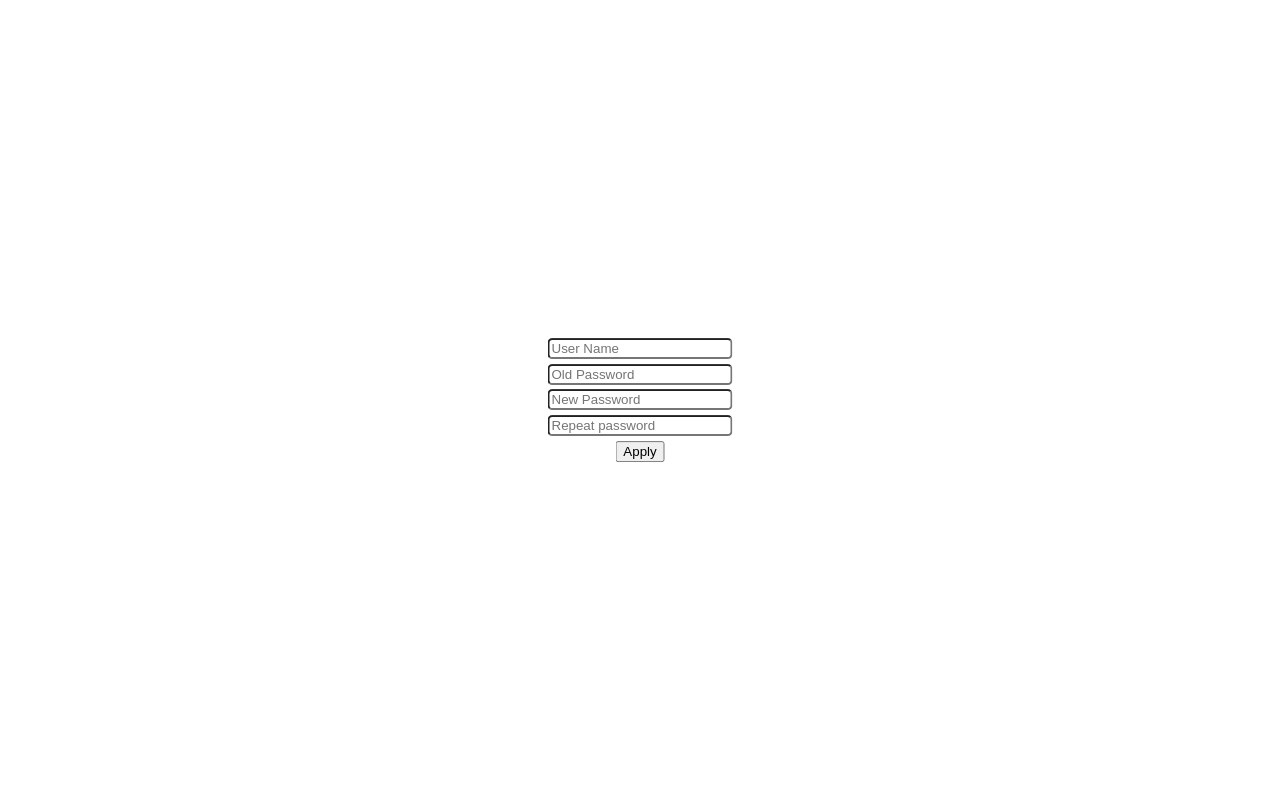
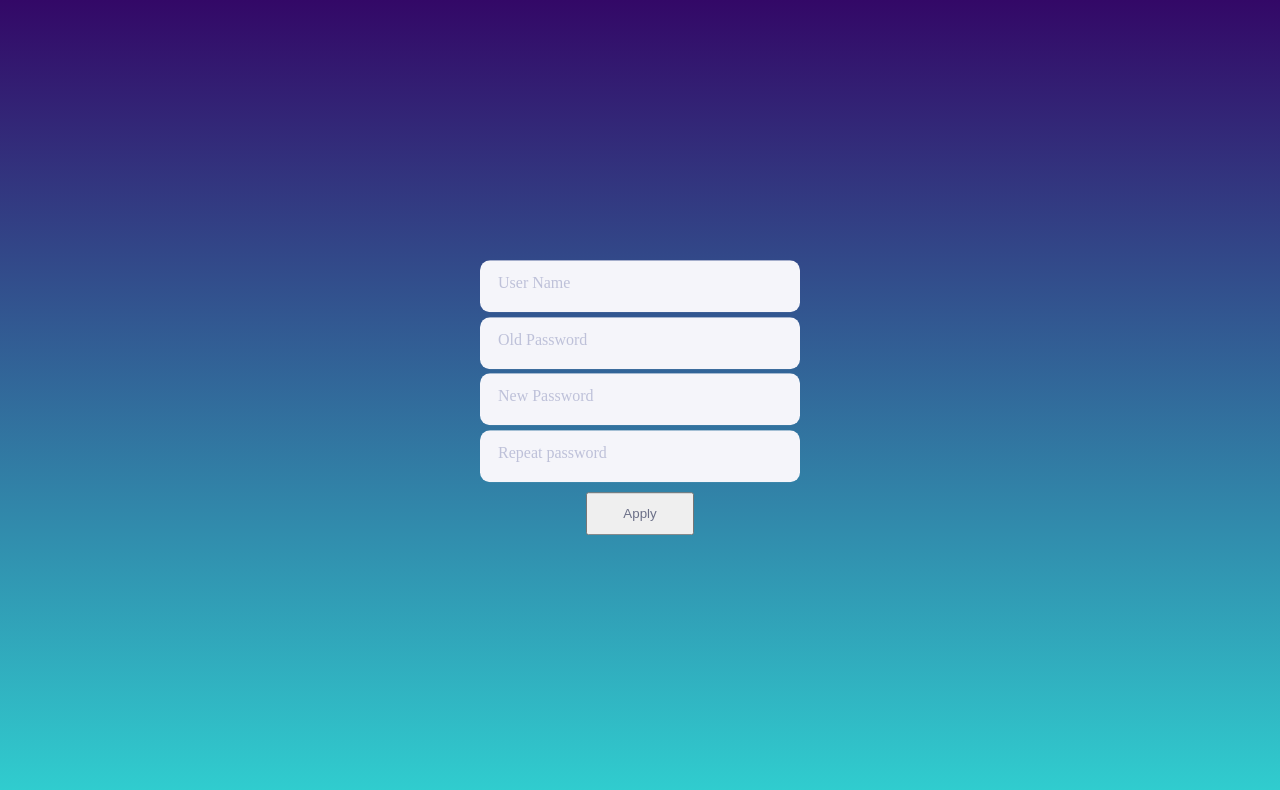
Before and after one commit to dream10201/csp, a plain HTML site: page frontend/index.html in a window 1280 px wide. Drawn offline with Linux system fonts and the light colour scheme.

Commit message:
美化ui

```diff
--- a/frontend/index.html
+++ b/frontend/index.html
@@ -13,33 +13,95 @@
         display: block;
     }
 
-    input {
-        border-radius: 0.3rem;
+    html {
+        background-image: linear-gradient(to top, #30cfd0 0%, #330867 100%);
     }
 
-    input, button {
+    button {
         display: block;
-        margin: 0.3rem auto;
+        margin: 0.6rem auto;
+        color: #6C7088;
+        transform-origin: 0 0;
+        transition: all .25s;
+        width: 6.7rem;
+        height: 2.7rem;
     }
 
-    div {
+    #box {
+        width: 100%;
         position: absolute;
         top: 50%;
         left: 50%;
         transform: translate(-50%, -50%);
     }
+
+    .input-fill {
+        width: calc(100% - 34px);
+        margin: 0;
+        font-size: 16px;
+        line-height: 1.5;
+        outline: none;
+        padding: 20px 16px 6px;
+        border: 1px solid transparent;
+        background: #f5f5fa;
+        border-radius: 10px;
+        transition: border-color .25s;
+    }
+
+    .input-fill:placeholder-shown::placeholder {
+        color: transparent;
+    }
+
+    .input-fill-box {
+        width: 20rem;;
+        position: relative;
+        margin: 0.3rem auto;
+    }
+
+    .input-label {
+        position: absolute;
+        left: 16px;
+        top: 14px;
+        pointer-events: none;
+        color: #BEC1D9;
+        padding: 0 2px;
+        transform-origin: 0 0;
+        transition: all .25s;
+    }
+
+    .input-fill:not(:placeholder-shown) ~ .input-label,
+    .input-fill:focus ~ .input-label {
+        transform: scale(0.75) translate(0px, -14px);
+    }
+
+    .input-fill:focus {
+        border: 2px solid #1d31aa;
+    }
 </style>
 <body>
-<div>
-    <input type="text" placeholder="User Name" id="user"/>
-    <input type="password" placeholder="Old Password" id="old"/>
-    <input type="password" placeholder="New Password" id="new"/>
-    <input type="password" placeholder="Repeat password" id="new_check"/>
-    <button id="submit">Apply</button>
+<div id="box">
+    <div class="input-fill-box">
+        <input class="input-fill" name="user" type="text" placeholder="User Name" id="user" required="required"/>
+        <label for="user" class="input-label">User Name</label>
+    </div>
+    <div class="input-fill-box">
+        <input class="input-fill" name="old" type="password" placeholder="Old Password" id="old" required="required"/>
+        <label for="old" class="input-label">Old Password</label>
+    </div>
+    <div class="input-fill-box">
+        <input class="input-fill" name="new" type="password" placeholder="New Password" id="new" required="required"/>
+        <label for="new" class="input-label">New Password</label>
+    </div>
+    <div class="input-fill-box">
+        <input class="input-fill" name="new_check" type="password" placeholder="Repeat password" id="new_check"
+               required="required"/>
+        <label for="new_check" class="input-label">Repeat password</label>
+    </div>
+    <button type="submit" id="submit">Apply</button>
 </div>
 <script>
     const xhr = new XMLHttpRequest();
-    document.getElementById("submit").onclick = function (o) {
+    document.getElementById("submit").onclick = function () {
         document.getElementById("submit").disabled = "disabled";
         const user = document.getElementById("user").value;
         const old = document.getElementById("old").value;
@@ -54,8 +116,8 @@
         xhr.setRequestHeader("Content-type", "application/x-www-form-urlencoded");
         xhr.send("user=" + user + "&pwd=" + old + "&newPwd=" + newPwd);
         xhr.onreadystatechange = function () {
-            if (xhr.readyState == 4) {
-                if (xhr.status == 200) {
+            if (xhr.readyState === 4) {
+                if (xhr.status === 200) {
                     const result = JSON.parse(xhr.responseText);
                     if (!result["status"]) {
                         alert("User does not exist or password is wrong!");
```
